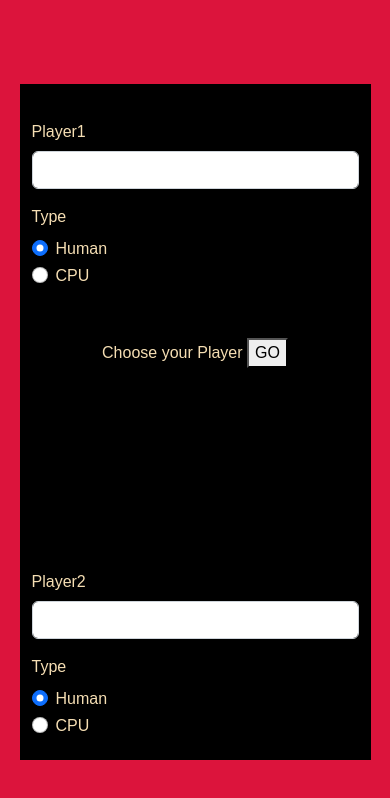
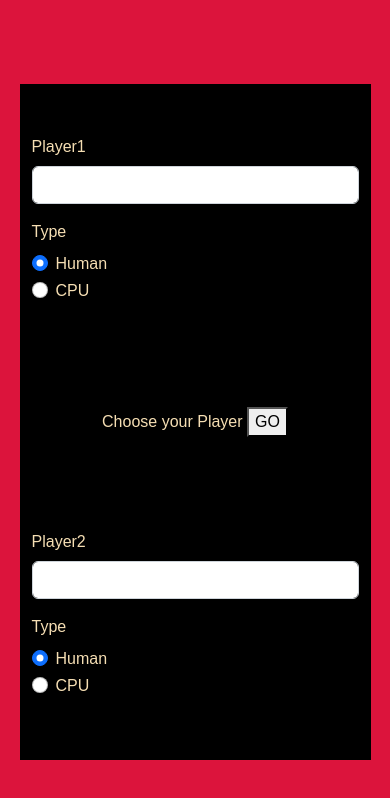
Before and after one commit to ManelQM/Project-03---Tic-Tac-Toe-, a plain HTML site: page Pages/playerselectscreen.html in a window 390 px wide. Drawn offline with nearby package versions, Linux system fonts and the light colour scheme; a web font is replaced by a local one.

Commit message:
Project 03 - Solving responsive problems

```diff
--- a/css/playerselect.css
+++ b/css/playerselect.css
@@ -15,7 +15,7 @@
 }
 
 #selectplayercol{
-    height: 20vh;
+
     background-color:black;
     color: wheat;
 }
```
Also changed, not shown: Pages/playerselectscreen.html (+1 -1 lines).
